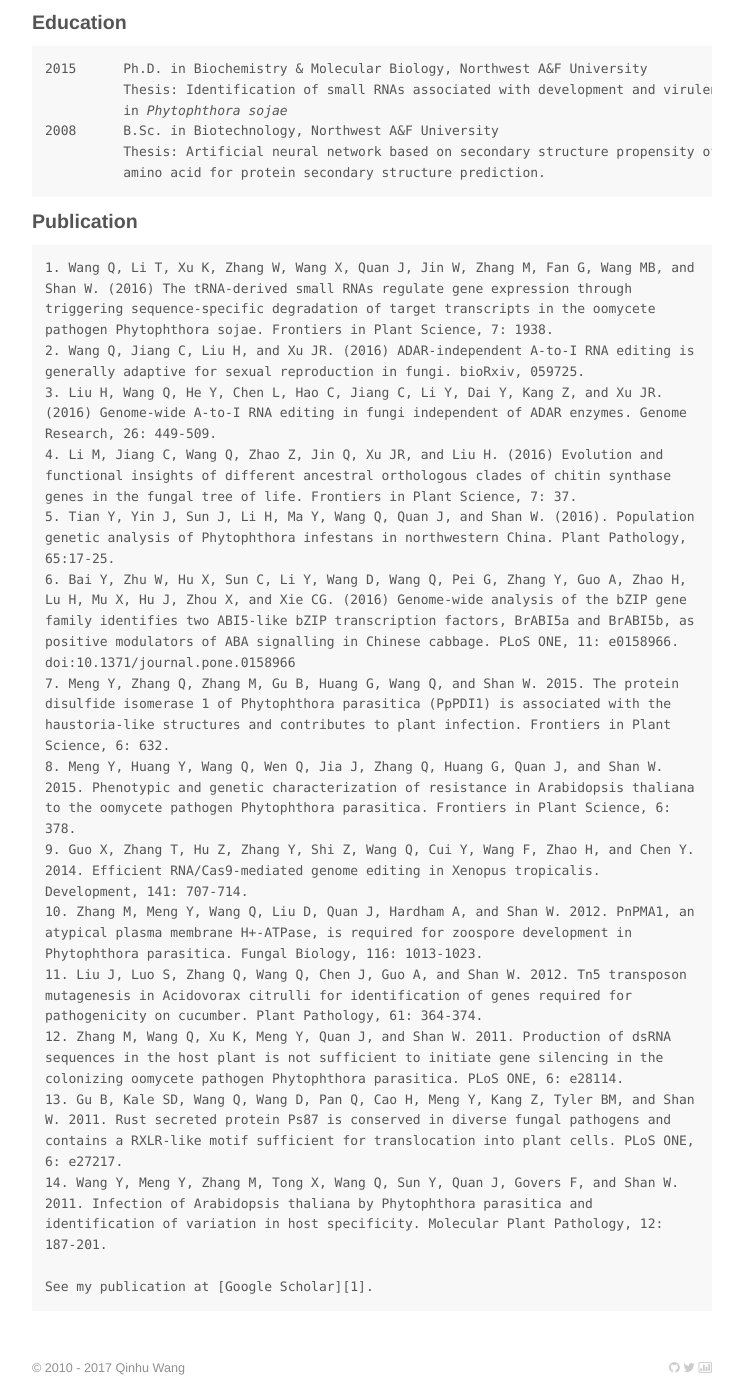
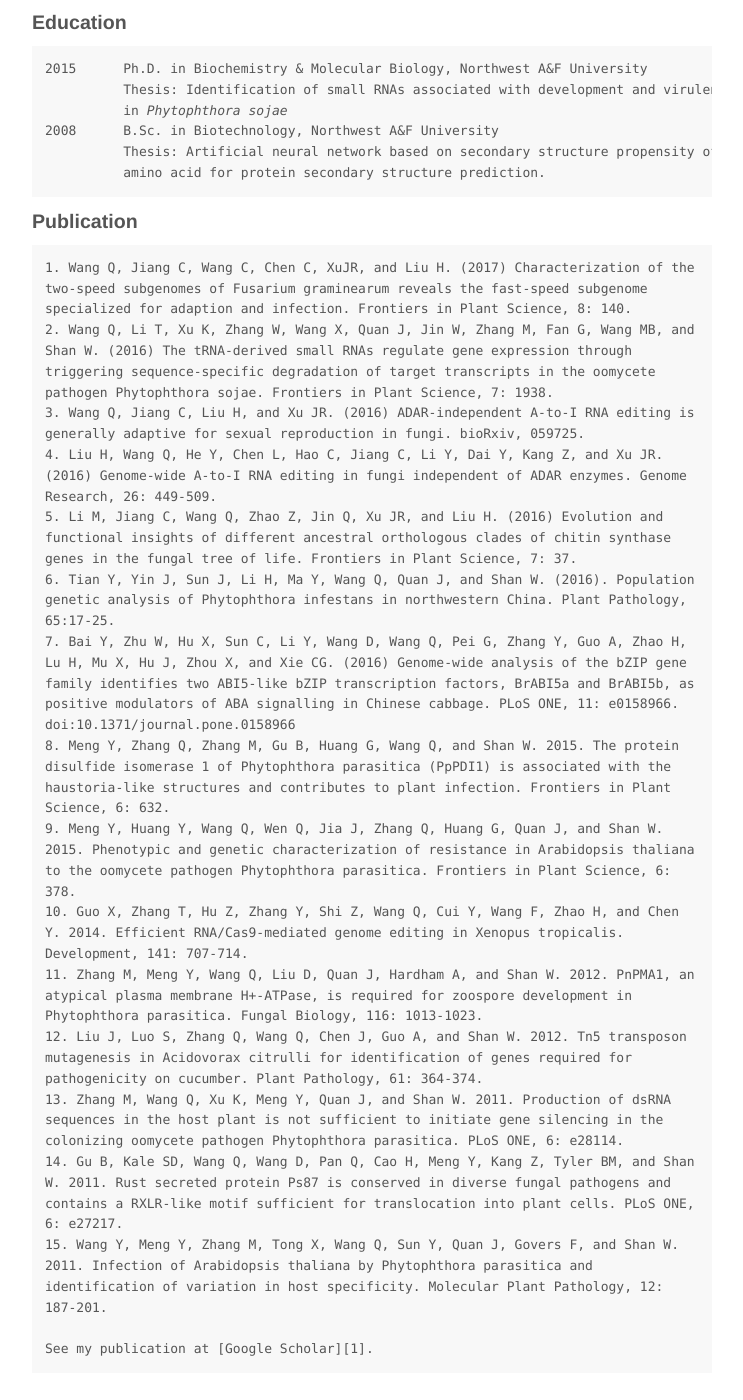
Before and after one commit to wangqinhu/wangqinhu.github.io, a Jekyll site: the page built from about.md, in a window 1280 px wide and 1400 px high, scrolled down 527 px. Shown: the whole window, without its empty margins (268-1011 px from the left). Built offline with Jekyll 4.4.1, drawn with Linux system fonts in a browser that asks for light colours; Markdown is read by kramdown in place of the engine named in the settings.

Commit message:
update cv

```diff
--- a/about.md
+++ b/about.md
@@ -35,33 +35,35 @@ Publication
 -----------
 
 <bib>
-1.	Wang Q, Li T, Xu K, Zhang W, Wang X, Quan J, Jin W, Zhang M, Fan G, Wang MB, and Shan W. (2016) The tRNA-derived small RNAs regulate gene expression through triggering sequence-specific degradation of target transcripts in the oomycete pathogen Phytophthora sojae. Frontiers in Plant Science, 7: 1938.
+1.	Wang Q, Jiang C, Wang C, Chen C, XuJR, and Liu H. (2017) Characterization of the two-speed subgenomes of Fusarium graminearum reveals the fast-speed subgenome specialized for adaption and infection. Frontiers in Plant Science, 8: 140.
 <br>
-2.	Wang Q, Jiang C, Liu H, and Xu JR. (2016) ADAR-independent A-to-I RNA editing is generally adaptive for sexual reproduction in fungi. bioRxiv, 059725.
+2.	Wang Q, Li T, Xu K, Zhang W, Wang X, Quan J, Jin W, Zhang M, Fan G, Wang MB, and Shan W. (2016) The tRNA-derived small RNAs regulate gene expression through triggering sequence-specific degradation of target transcripts in the oomycete pathogen Phytophthora sojae. Frontiers in Plant Science, 7: 1938.
 <br>
-3.	Liu H, Wang Q, He Y, Chen L, Hao C, Jiang C, Li Y, Dai Y, Kang Z, and Xu JR. (2016) Genome-wide A-to-I RNA editing in fungi independent of ADAR enzymes. Genome Research, 26: 449-509.
+3.	Wang Q, Jiang C, Liu H, and Xu JR. (2016) ADAR-independent A-to-I RNA editing is generally adaptive for sexual reproduction in fungi. bioRxiv, 059725.
 <br>
-4.	Li M, Jiang C, Wang Q, Zhao Z, Jin Q, Xu JR, and Liu H. (2016) Evolution and functional insights of different ancestral orthologous clades of chitin synthase genes in the fungal tree of life. Frontiers in Plant Science, 7: 37.
+4.	Liu H, Wang Q, He Y, Chen L, Hao C, Jiang C, Li Y, Dai Y, Kang Z, and Xu JR. (2016) Genome-wide A-to-I RNA editing in fungi independent of ADAR enzymes. Genome Research, 26: 449-509.
 <br>
-5.	Tian Y, Yin J, Sun J, Li H, Ma Y, Wang Q, Quan J, and Shan W. (2016). Population genetic analysis of Phytophthora infestans in northwestern China. Plant Pathology, 65:17-25.
+5.	Li M, Jiang C, Wang Q, Zhao Z, Jin Q, Xu JR, and Liu H. (2016) Evolution and functional insights of different ancestral orthologous clades of chitin synthase genes in the fungal tree of life. Frontiers in Plant Science, 7: 37.
 <br>
-6.	Bai Y, Zhu W, Hu X, Sun C, Li Y, Wang D, Wang Q, Pei G, Zhang Y, Guo A, Zhao H, Lu H, Mu X, Hu J, Zhou X, and Xie CG. (2016) Genome-wide analysis of the bZIP gene family identifies two ABI5-like bZIP transcription factors, BrABI5a and BrABI5b, as positive modulators of ABA signalling in Chinese cabbage. PLoS ONE, 11: e0158966. doi:10.1371/journal.pone.0158966
+6.	Tian Y, Yin J, Sun J, Li H, Ma Y, Wang Q, Quan J, and Shan W. (2016). Population genetic analysis of Phytophthora infestans in northwestern China. Plant Pathology, 65:17-25.
 <br>
-7.	Meng Y, Zhang Q, Zhang M, Gu B, Huang G, Wang Q, and Shan W. 2015. The protein disulfide isomerase 1 of Phytophthora parasitica (PpPDI1) is associated with the haustoria-like structures and contributes to plant infection. Frontiers in Plant Science, 6: 632.
+7.	Bai Y, Zhu W, Hu X, Sun C, Li Y, Wang D, Wang Q, Pei G, Zhang Y, Guo A, Zhao H, Lu H, Mu X, Hu J, Zhou X, and Xie CG. (2016) Genome-wide analysis of the bZIP gene family identifies two ABI5-like bZIP transcription factors, BrABI5a and BrABI5b, as positive modulators of ABA signalling in Chinese cabbage. PLoS ONE, 11: e0158966. doi:10.1371/journal.pone.0158966
 <br>
-8.	Meng Y, Huang Y, Wang Q, Wen Q, Jia J, Zhang Q, Huang G, Quan J, and Shan W. 2015. Phenotypic and genetic characterization of resistance in Arabidopsis thaliana to the oomycete pathogen Phytophthora parasitica. Frontiers in Plant Science, 6: 378.
+8.	Meng Y, Zhang Q, Zhang M, Gu B, Huang G, Wang Q, and Shan W. 2015. The protein disulfide isomerase 1 of Phytophthora parasitica (PpPDI1) is associated with the haustoria-like structures and contributes to plant infection. Frontiers in Plant Science, 6: 632.
 <br>
-9.	Guo X, Zhang T, Hu Z, Zhang Y, Shi Z, Wang Q, Cui Y, Wang F, Zhao H, and Chen Y. 2014. Efficient RNA/Cas9-mediated genome editing in Xenopus tropicalis. Development, 141: 707-714.
+9.	Meng Y, Huang Y, Wang Q, Wen Q, Jia J, Zhang Q, Huang G, Quan J, and Shan W. 2015. Phenotypic and genetic characterization of resistance in Arabidopsis thaliana to the oomycete pathogen Phytophthora parasitica. Frontiers in Plant Science, 6: 378.
 <br>
-10.	Zhang M, Meng Y, Wang Q, Liu D, Quan J, Hardham A, and Shan W. 2012. PnPMA1, an atypical plasma membrane H+-ATPase, is required for zoospore development in Phytophthora parasitica. Fungal Biology, 116: 1013-1023.
+10.	Guo X, Zhang T, Hu Z, Zhang Y, Shi Z, Wang Q, Cui Y, Wang F, Zhao H, and Chen Y. 2014. Efficient RNA/Cas9-mediated genome editing in Xenopus tropicalis. Development, 141: 707-714.
 <br>
-11.	Liu J, Luo S, Zhang Q, Wang Q, Chen J, Guo A, and Shan W. 2012. Tn5 transposon mutagenesis in Acidovorax citrulli for identification of genes required for pathogenicity on cucumber. Plant Pathology, 61: 364-374.
+11.	Zhang M, Meng Y, Wang Q, Liu D, Quan J, Hardham A, and Shan W. 2012. PnPMA1, an atypical plasma membrane H+-ATPase, is required for zoospore development in Phytophthora parasitica. Fungal Biology, 116: 1013-1023.
 <br>
-12.	Zhang M, Wang Q, Xu K, Meng Y, Quan J, and Shan W. 2011. Production of dsRNA sequences in the host plant is not sufficient to initiate gene silencing in the colonizing oomycete pathogen Phytophthora parasitica. PLoS ONE, 6: e28114.
+12.	Liu J, Luo S, Zhang Q, Wang Q, Chen J, Guo A, and Shan W. 2012. Tn5 transposon mutagenesis in Acidovorax citrulli for identification of genes required for pathogenicity on cucumber. Plant Pathology, 61: 364-374.
 <br>
-13.	Gu B, Kale SD, Wang Q, Wang D, Pan Q, Cao H, Meng Y, Kang Z, Tyler BM, and Shan W. 2011. Rust secreted protein Ps87 is conserved in diverse fungal pathogens and contains a RXLR-like motif sufficient for translocation into plant cells. PLoS ONE, 6: e27217.
+13.	Zhang M, Wang Q, Xu K, Meng Y, Quan J, and Shan W. 2011. Production of dsRNA sequences in the host plant is not sufficient to initiate gene silencing in the colonizing oomycete pathogen Phytophthora parasitica. PLoS ONE, 6: e28114.
 <br>
-14.	Wang Y, Meng Y, Zhang M, Tong X, Wang Q, Sun Y, Quan J, Govers F, and Shan W. 2011. Infection of Arabidopsis thaliana by Phytophthora parasitica and identification of variation in host specificity. Molecular Plant Pathology, 12: 187-201.
+14.	Gu B, Kale SD, Wang Q, Wang D, Pan Q, Cao H, Meng Y, Kang Z, Tyler BM, and Shan W. 2011. Rust secreted protein Ps87 is conserved in diverse fungal pathogens and contains a RXLR-like motif sufficient for translocation into plant cells. PLoS ONE, 6: e27217.
+<br>
+15.	Wang Y, Meng Y, Zhang M, Tong X, Wang Q, Sun Y, Quan J, Govers F, and Shan W. 2011. Infection of Arabidopsis thaliana by Phytophthora parasitica and identification of variation in host specificity. Molecular Plant Pathology, 12: 187-201.
 <br>
 <br>
 See my publication at [Google Scholar][1].
```
